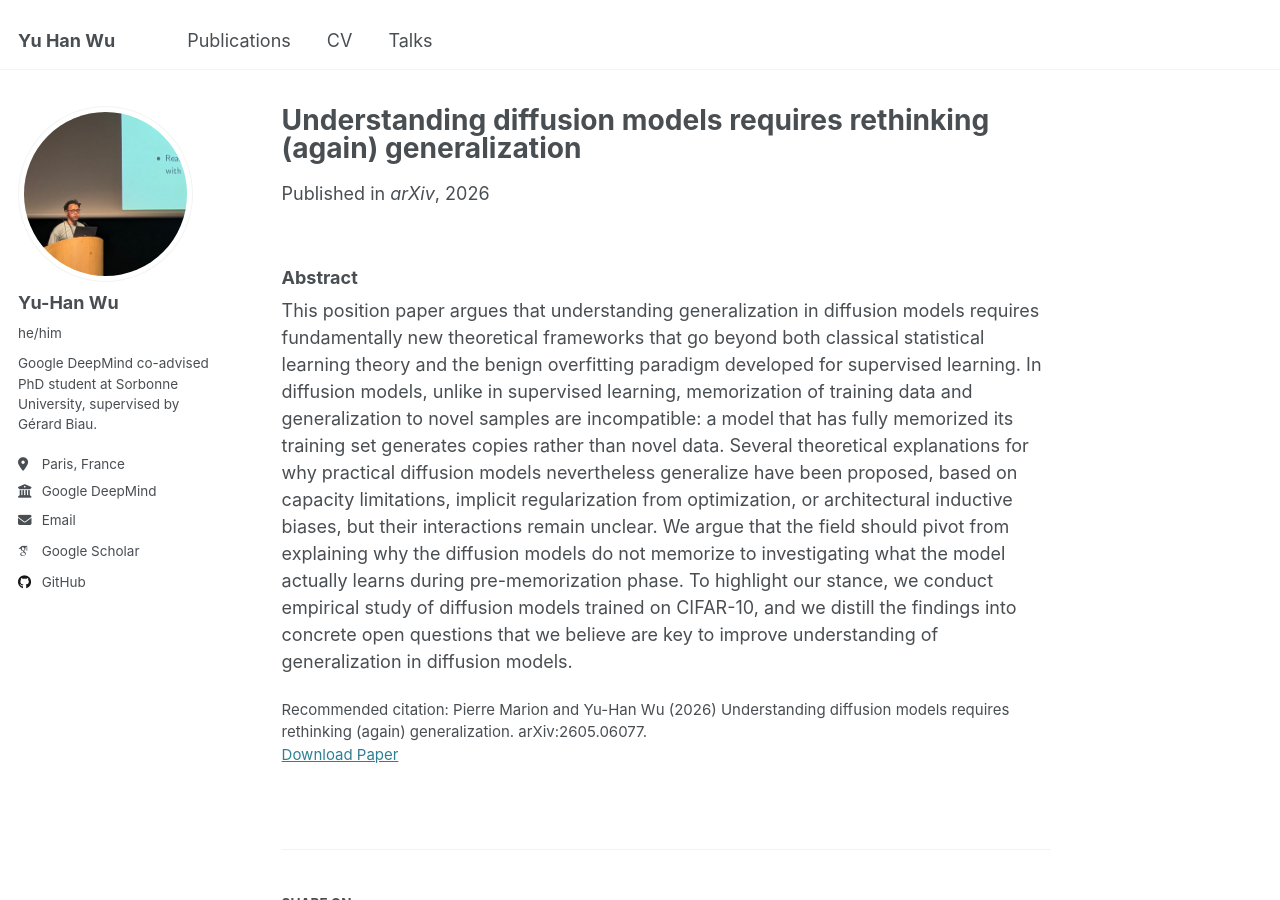
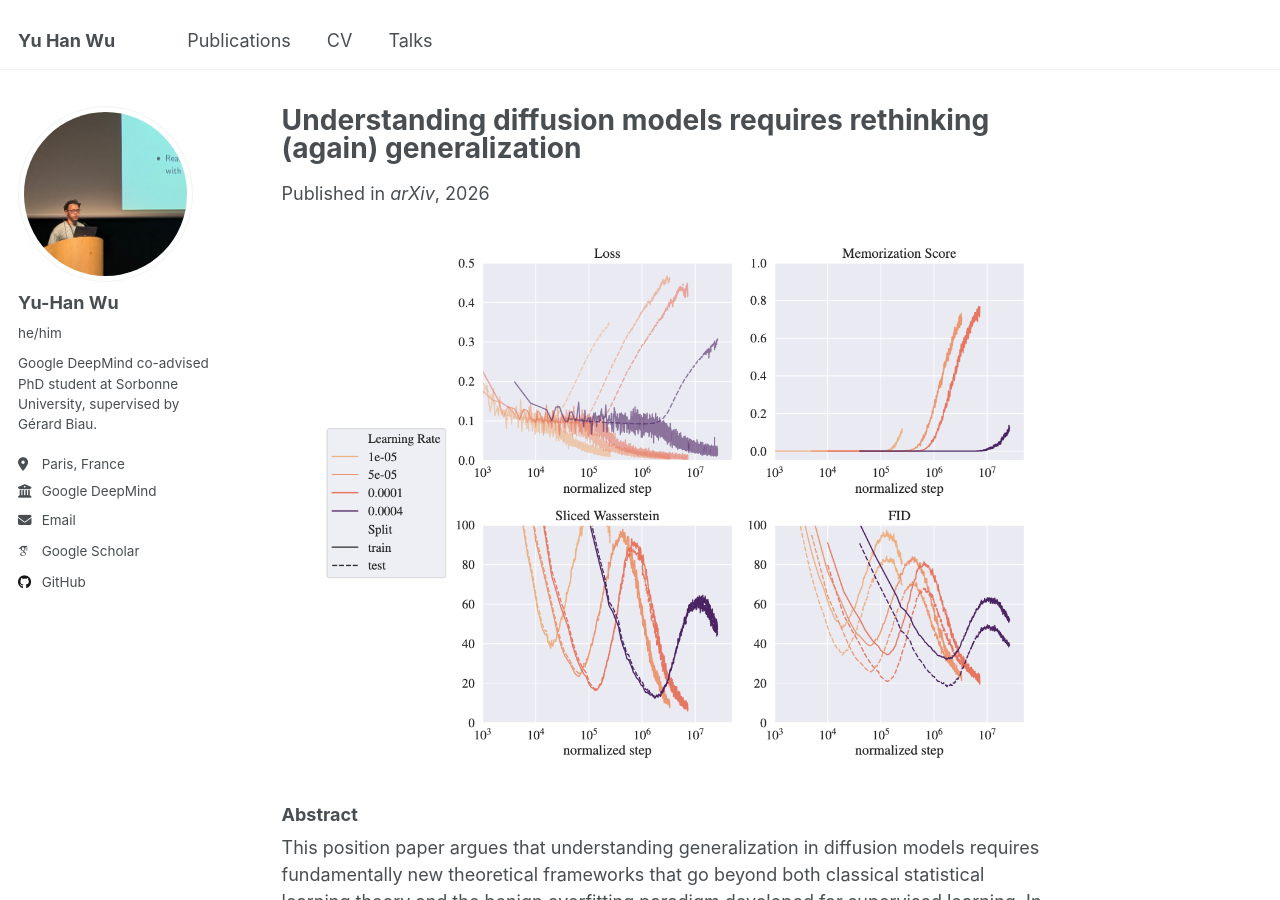
Before and after one commit to pojoowu/pojoowu.github.io, a Jekyll site: the page built from _publications/understanding-diffusion.md, in a window 1280 px wide and 900 px high. Built offline with Jekyll 4.4.1, drawn with Linux system fonts in a browser that asks for light colours; some web fonts are replaced.

Commit message:
Update understanding-diffusion.md

```diff
--- a/_publications/understanding-diffusion.md
+++ b/_publications/understanding-diffusion.md
@@ -9,5 +9,6 @@ venue: 'arXiv'
 paperurl: 'http://pojoowu.github.io/files/Position_paper___memorization_diffusion_arXiv.pdf'
 citation: 'Pierre Marion and Yu-Han Wu (2026) Understanding diffusion models requires rethinking (again) generalization. arXiv:2605.06077.'
 ---
+![image](http://pojoowu.github.io/images/understanding.png)
 ### Abstract
 This position paper argues that understanding generalization in diffusion models requires fundamentally new theoretical frameworks that go beyond both classical statistical learning theory and the benign overfitting paradigm developed for supervised learning. In diffusion models, unlike in supervised learning, memorization of training data and generalization to novel samples are incompatible: a model that has fully memorized its training set generates copies rather than novel data. Several theoretical explanations for why practical diffusion models nevertheless generalize have been proposed, based on capacity limitations, implicit regularization from optimization, or architectural inductive biases, but their interactions remain unclear. We argue that the field should pivot from explaining why the diffusion models do not memorize to investigating what the model actually learns during pre-memorization phase. To highlight our stance, we conduct empirical study of diffusion models trained on CIFAR-10, and we distill the findings into concrete open questions that we believe are key to improve understanding of generalization in diffusion models.
```
